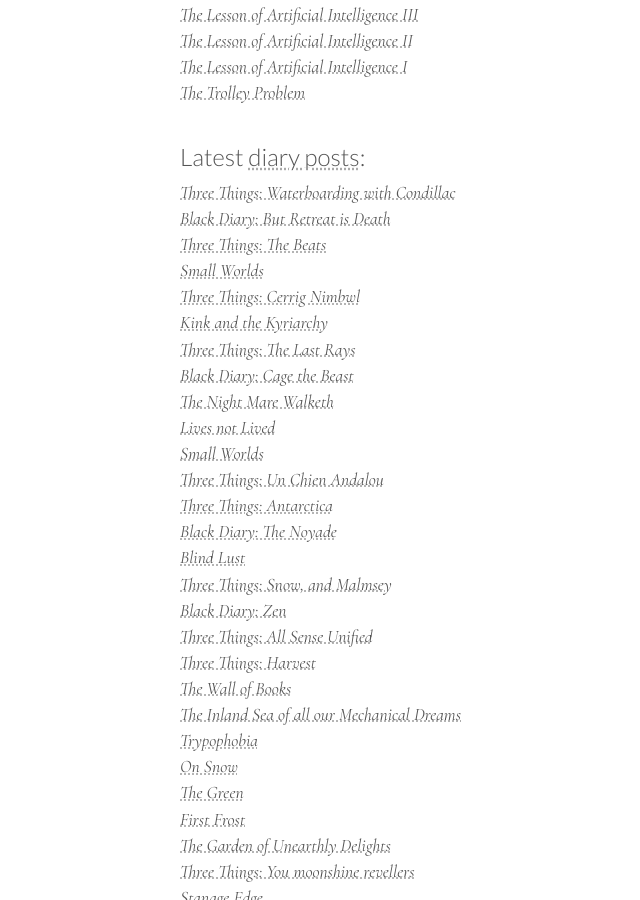
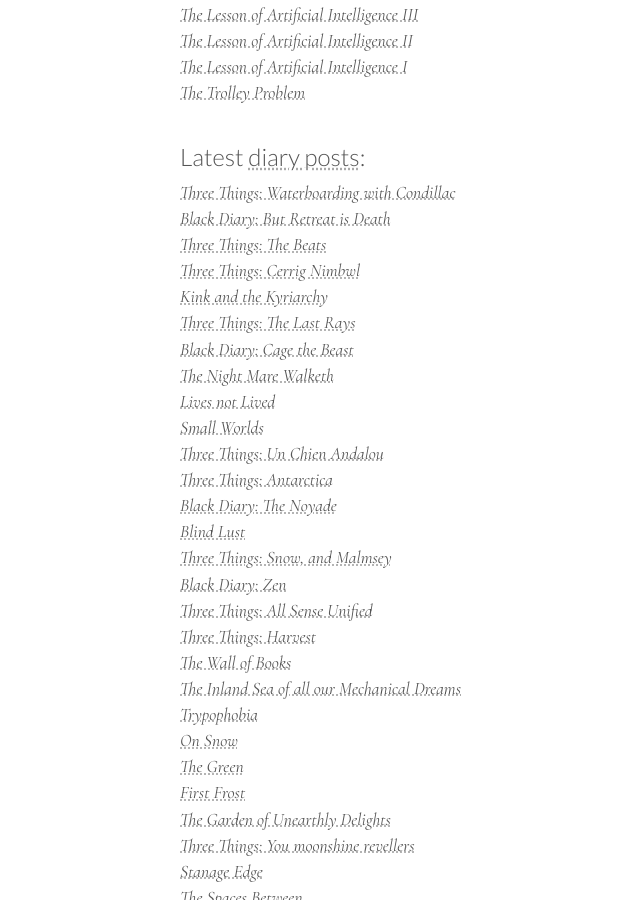
Before and after one commit to CollectionsOfThisKind/collectionsofthiskind.github.io, a Jekyll site: the page built from index.html, in a window 1280 px wide and 900 px high, scrolled down 364 px. Shown: the whole window, without its empty margins (70-710 px from the left). Built offline with Jekyll 4.4.1, drawn with Linux system fonts in a browser that asks for light colours.

Commit message:
Add files via upload

```diff
--- a/index.html
+++ b/index.html
@@ -57,7 +57,6 @@ A collection of notes, ordered by <a href="/pages/about/boiling.html">boiling ch
 <li><a href="pages/diary/three-waterboarding.html">Three Things: Waterboarding with Condillac</a></li>
 <li><a href="pages/diary/not-well.html">Black Diary: But Retreat is Death</a></li>
 <li><a href="pages/diary/three-beats.html">Three Things: The Beats</a></li>
-<li><a href="pages/diary/small-worlds.html">Small Worlds</a></li>
 <li><a href="pages/diary/three-rainbows.html">Three Things: Cerrig Nimbwl</a></li>
 <li><a href="pages/diary/kink.html">Kink and the Kyriarchy</a></li>
 <li><a href="pages/diary/three-lakes.html">Three Things: The Last Rays</a></li>
```
